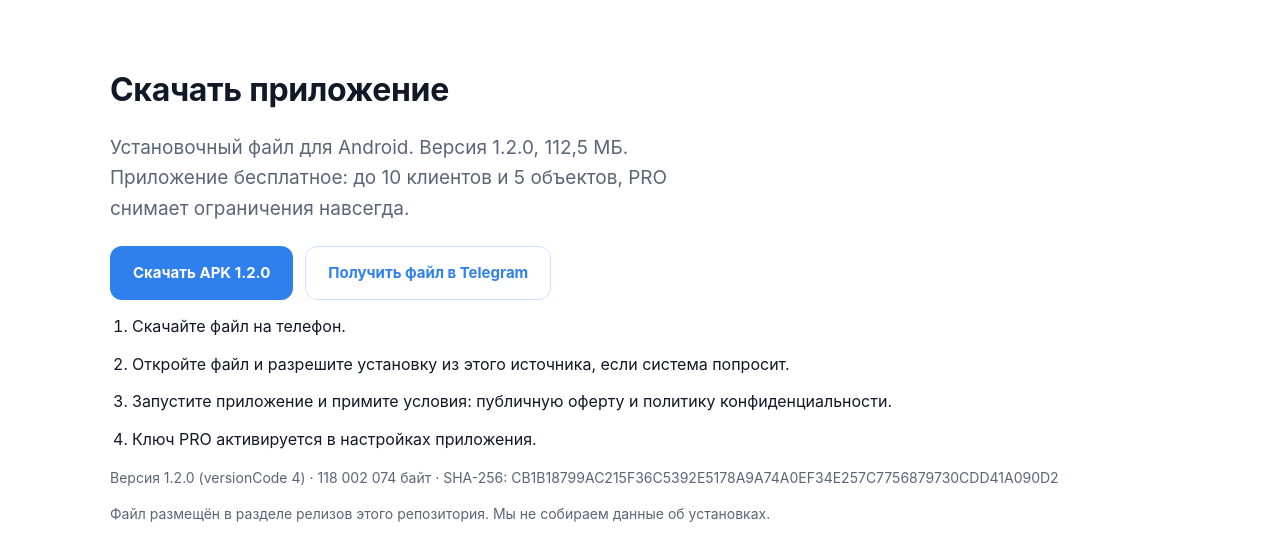
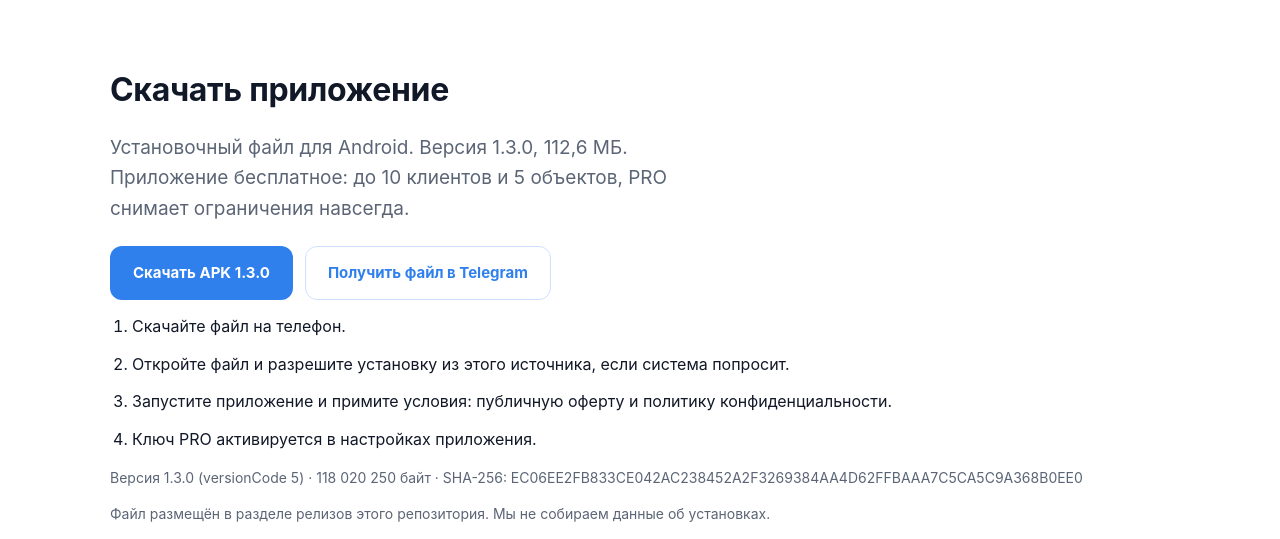
Before and after one commit to VitaliySkorickiy/crm-rieltor-site, a plain HTML site: page index.html in a window 1280 px wide. Shown: the part 5240-5779 px from the top of the page. Drawn offline with Linux system fonts and the light colour scheme.

Commit message:
release: APK 1.3.0 — версия, размер, SHA-256 и ссылка на релиз

```diff
--- a/index.html
+++ b/index.html
@@ -207,9 +207,9 @@
 <section class="section" id="download">
   <div class="wrap">
     <h2>Скачать приложение</h2>
-    <p class="lead">Установочный файл для Android. Версия 1.2.0, 112,5 МБ. Приложение бесплатное: до 10 клиентов и 5 объектов, PRO снимает ограничения навсегда.</p>
+    <p class="lead">Установочный файл для Android. Версия 1.3.0, 112,6 МБ. Приложение бесплатное: до 10 клиентов и 5 объектов, PRO снимает ограничения навсегда.</p>
     <div class="actions">
-      <a class="btn" href="https://github.com/VitaliySkorickiy/crm-rieltor-site/releases/download/v1.2.0/crm-rieltor-1.2.0.apk">Скачать APK 1.2.0</a>
+      <a class="btn" href="https://github.com/VitaliySkorickiy/crm-rieltor-site/releases/download/v1.3.0/crm-rieltor-1.3.0.apk">Скачать APK 1.3.0</a>
       <a class="btn ghost" href="https://t.me/crm_rieltors_bot">Получить файл в Telegram</a>
     </div>
     <ol class="steps">
@@ -218,7 +218,7 @@
       <li>Запустите приложение и примите условия: публичную оферту и политику конфиденциальности.</li>
       <li>Ключ PRO активируется в настройках приложения.</li>
     </ol>
-    <p class="note">Версия 1.2.0 (versionCode 4) · 118 002 074 байт · SHA-256: CB1B18799AC215F36C5392E5178A9A74A0EF34E257C7756879730CDD41A090D2</p>
+    <p class="note">Версия 1.3.0 (versionCode 5) · 118 020 250 байт · SHA-256: EC06EE2FB833CE042AC238452A2F3269384AA4D62FFBAAA7C5CA5C9A368B0EE0</p>
     <p class="note">Файл размещён в разделе релизов этого репозитория. Мы не собираем данные об установках.</p>
   </div>
 </section>
```
